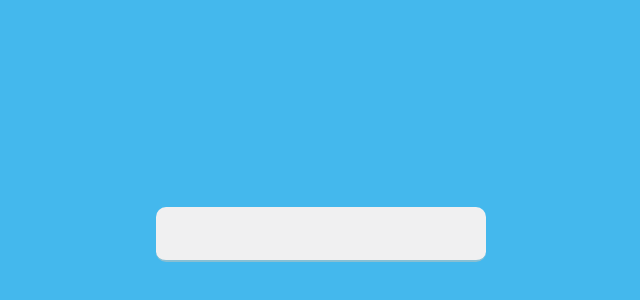
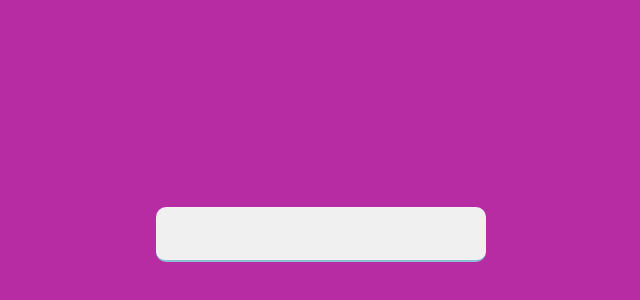
Before and after one commit to Mehdi-ORG/project-1, a plain HTML site: page index.html in a window 1280 px wide. Shown: the part 174-474 px from the top of the page, without its empty margins (319-959 px from the left). Drawn offline with Linux system fonts and the light colour scheme.

Commit message:
change color

```diff
--- a/css/style.css
+++ b/css/style.css
@@ -3,7 +3,7 @@ body {
   display: flex;
   justify-content: center;
   align-items: center;
-  background-color: rgb(68, 184, 237);
+  background-color: rgb(183, 44, 162);
 }
 
 input {
```
